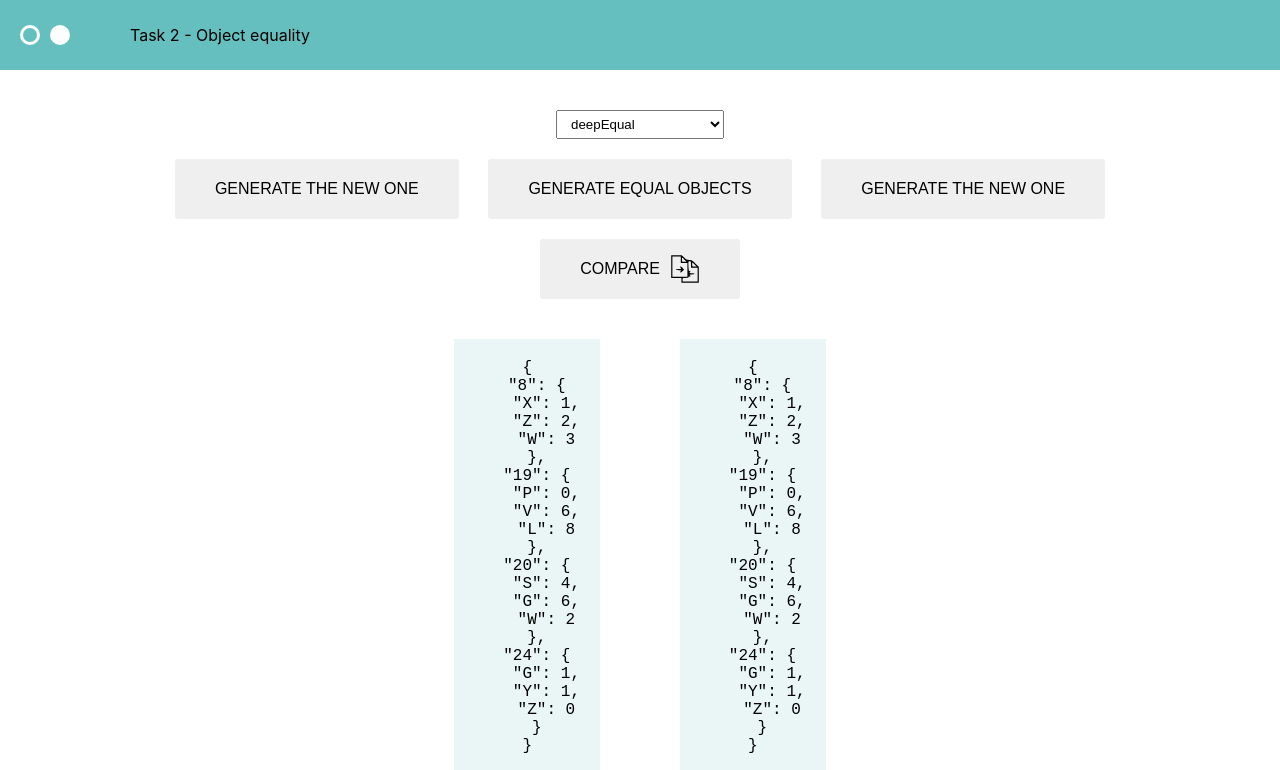
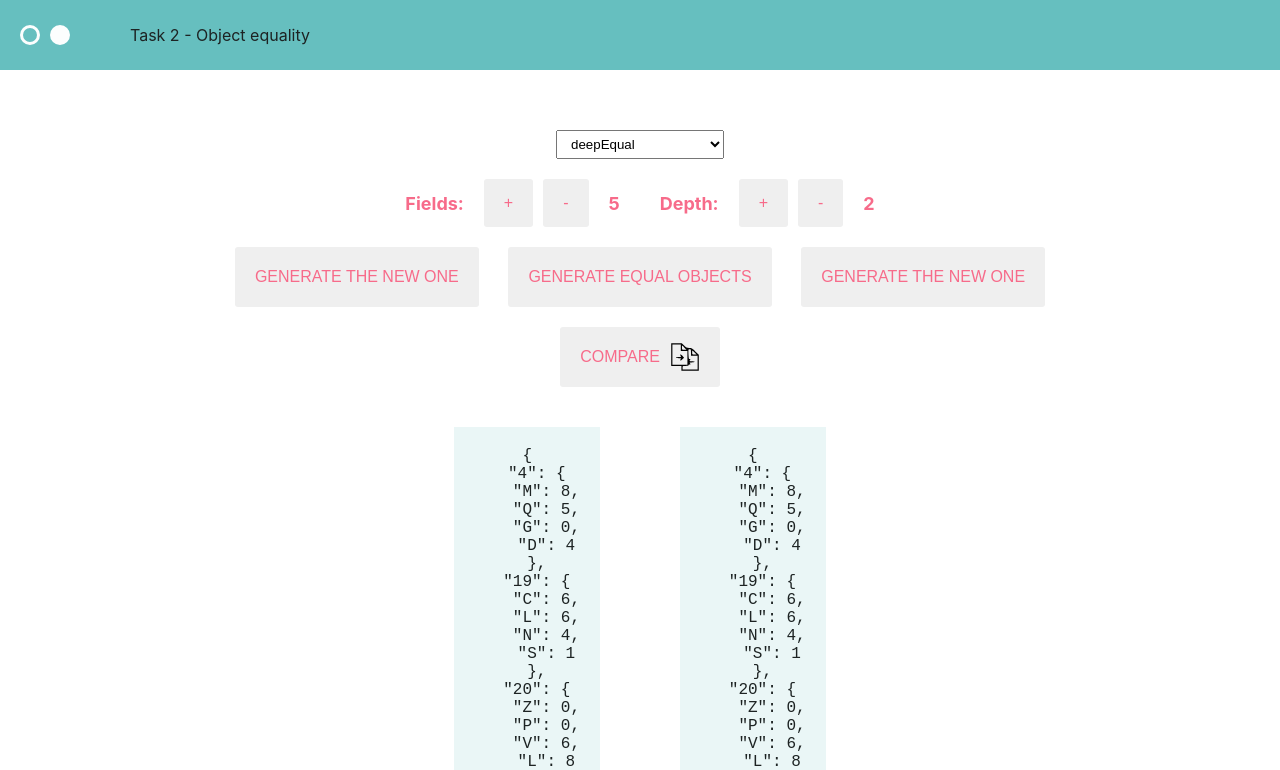
Before and after one commit to AlexBelz123/sea_crabs, a React (Create React App) app: page /objectqequality in a window 1280 px wide. Shown: the top 770 px of the page. Built offline with nearby package versions, Linux system fonts and the light colour scheme.

Commit message:
added filters

```diff
--- a/src/components/Button/button.module.scss
+++ b/src/components/Button/button.module.scss
@@ -4,7 +4,7 @@
   &:visited {
     text-transform: uppercase;
     text-decoration: none;
-    padding: 1.5rem 4rem;
+    padding: 1.5rem 2rem;
     display: inline-block;
     border-radius: 3px;
     transition: all 0.2s;
--- a/src/index.scss
+++ b/src/index.scss
@@ -20,7 +20,7 @@ html {
 
 body {
   box-sizing: border-box;
-  color: --color-text;
+  color: var(--color-text);
   font-family: -apple-system, BlinkMacSystemFont, 'Segoe UI', 'Roboto', 'Oxygen',
     'Ubuntu', 'Cantarell', 'Fira Sans', 'Droid Sans', 'Helvetica Neue',
     sans-serif;
--- a/src/tasks/ObjectEquality/ObjectEquality.tsx
+++ b/src/tasks/ObjectEquality/ObjectEquality.tsx
@@ -8,11 +8,61 @@ import {
 import { CompareIcon } from '../../assets/icons';
 import styles from './object.module.scss';
 
+enum EFilterActions {
+  INCREMENT_FIELDS = 'INCREMENT_FIELDS',
+  DECREMENT_FIELDS = 'DECREMENT_FIELDS',
+  INCREMENT_DEPTH = 'INCREMENT_DEPTH',
+  DECREMENT_DEPTH = 'DECREMENT_DEPTH',
+}
+
+interface IFilters {
+  fields: number;
+  depth: number;
+}
+
+const initialState: IFilters = {
+  fields: 5,
+  depth: 2,
+};
+
+type TFiltersAction = { type: EFilterActions };
+
+function reducer(state: IFilters, action: TFiltersAction) {
+  switch (action.type) {
+    case EFilterActions.INCREMENT_FIELDS:
+      return { ...state, fields: state.fields + 1 };
+    case EFilterActions.DECREMENT_FIELDS:
+      return { ...state, fields: state.fields - 1 };
+    case EFilterActions.INCREMENT_DEPTH:
+      return { ...state, depth: state.depth + 1 };
+    case EFilterActions.DECREMENT_DEPTH:
+      return { ...state, depth: state.depth - 1 };
+    default:
+      return state;
+  }
+}
+
 const ObjectEquality = () => {
   const [currentMethod, setCurrentMethod] = React.useState('deepEqual');
+  const [{ fields, depth }, dispatch] = React.useReducer(reducer, initialState);
   const [objects, setObjects] = React.useState(() =>
-    generateEqualObjects(4, 2)
+    generateEqualObjects(fields, depth)
   );
+
+  const increaseObjectFields = () => {
+    dispatch({ type: EFilterActions.INCREMENT_FIELDS });
+  };
+  const decreaseObjectFields = () => {
+    if (fields === 1) return;
+    dispatch({ type: EFilterActions.DECREMENT_FIELDS });
+  };
+  const increaseObjectDepth = () => {
+    dispatch({ type: EFilterActions.INCREMENT_DEPTH });
+  };
+  const decreaseObjectDepth = () => {
+    if (depth === 1) return;
+    dispatch({ type: EFilterActions.DECREMENT_DEPTH });
+  };
 
   const compareOnClick = () => {
     const result = compareMethods[currentMethod](objects[0], objects[1]);
@@ -22,13 +72,13 @@ const ObjectEquality = () => {
 
   const updateObjectByIndex = (idx: number) => {
     let currentObjects = [...objects];
-    currentObjects[idx] = generateRandomObject(4, 2);
+    currentObjects[idx] = generateRandomObject(fields, depth);
 
     setObjects(currentObjects);
   };
 
   const makeObjectEqual = () => {
-    setObjects(generateEqualObjects(4, 2));
+    setObjects(generateEqualObjects(fields, depth));
   };
 
   const handleSelect = (method: string) => {
@@ -37,6 +87,7 @@ const ObjectEquality = () => {
 
   return (
     <>
+      <div className={styles.jsonContainer}>
         <Tooltip title="Choose method to comparence">
           <Select
             label="Choose equality method"
@@ -44,7 +95,23 @@ const ObjectEquality = () => {
             handleSelect={handleSelect}
           />
         </Tooltip>
-      <div className={styles.jsonContainer}>
+        <div className={styles.filtersWrapper}>
+          <div className={styles.filters}>
+            <p>Fields:</p>
+            <Button onClick={increaseObjectFields}>+</Button>
+            <Button onClick={decreaseObjectFields}>-</Button>
+          </div>
+          <p>{fields}</p>
+
+          <div className={styles.filters}>
+            <p>Depth:</p>
+            <Button onClick={increaseObjectDepth}>+</Button>
+            <Button onClick={decreaseObjectDepth}>-</Button>
+          </div>
+          <p>{depth}</p>
+        </div>
+      </div>
+      <div className={styles.top}>
         <div className={styles.panel}>
           <Button onClick={() => updateObjectByIndex(0)}>
             Generate the new one
--- a/src/tasks/ObjectEquality/object.module.scss
+++ b/src/tasks/ObjectEquality/object.module.scss
@@ -3,6 +3,10 @@
   flex-direction: column;
   align-items: center;
   margin-top: 2rem;
+
+  & button {
+    color: var(--color-action);
+  }
 }
 
 .jsonWrapper {
@@ -21,6 +25,10 @@
   grid-template-columns: repeat(3, 1fr);
   grid-template-rows: repeat(2, 1fr);
   justify-items: center;
+
+  & button {
+    color: var(--color-action);
+  }
 }
 
 .compareBtn {
@@ -39,4 +47,34 @@
 
 .row {
   display: flex;
+  justify-content: center;
 }
+
+.top {
+  margin-top: 2rem;
+}
+
+.filtersWrapper {
+  display: flex;
+  align-items: center;
+  color: var(--color-action);
+  margin-top: 2rem;
+
+  & button {
+    color: inherit;
+  }
+
+  & p {
+    font-size: 1.8rem;
+    font-weight: 700;
+    margin: 0 2rem;
+  }
+}
+
+.filters {
+  display: flex;
+  align-items: center;
+  & button:not(:last-of-type) {
+    margin-right: 1rem;
+  }
+}
```
Lines whose indentation alone changed are shown as unchanged.
